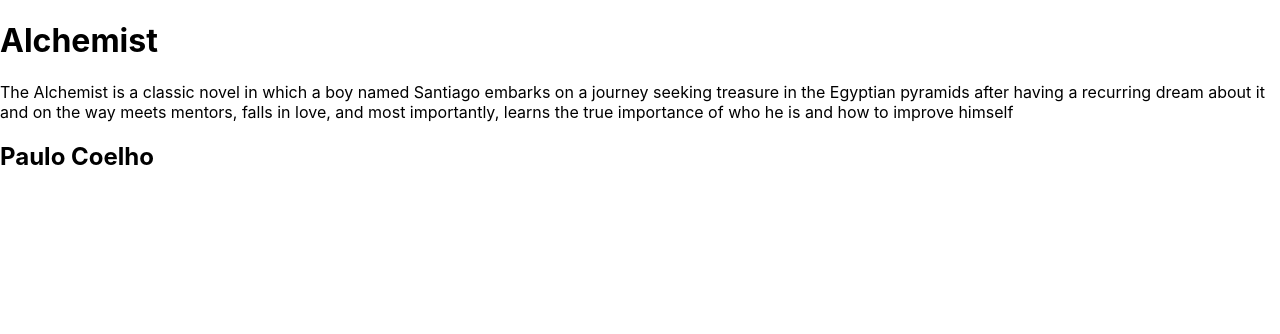
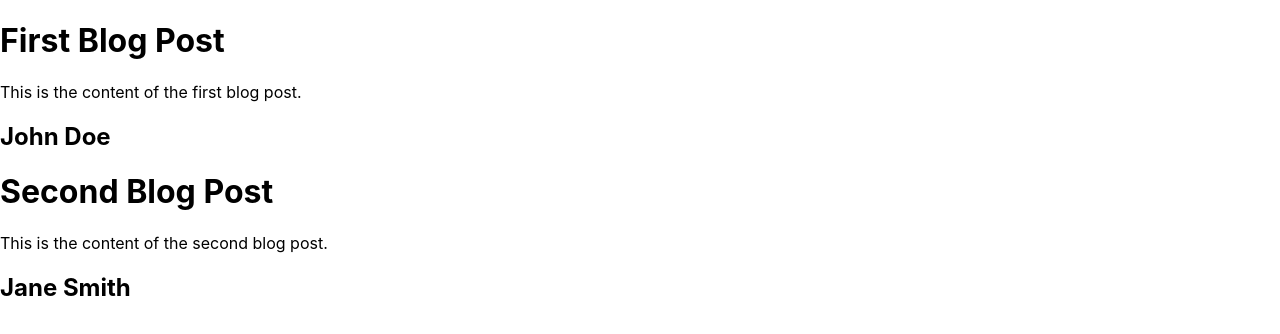
Before and after one commit to deepakkumaravelu/React-Blog-portal, a React (Create React App) app in the folder blogapp/: page / in a window 1280 px wide. Shown: the top 334 px of the page. Built offline with nearby package versions, Linux system fonts and the light colour scheme.

Commit message:
BlogContent js file added

```diff
--- a/blogapp/src/App.js
+++ b/blogapp/src/App.js
@@ -1,9 +1,9 @@
-
+import React from 'react';
 import BlogPost from './components/BlogPost';
 
 function App() {
   return (
-<BlogPost title="Alchemist" content="The Alchemist is a classic novel in which a boy named Santiago embarks on a journey seeking treasure in the Egyptian pyramids after having a recurring dream about it and on the way meets mentors, falls in love, and most importantly, learns the true importance of who he is and how to improve himself" author="Paulo Coelho" />
+<BlogPost/>
   );
 }
 
--- /dev/null
+++ b/blogapp/src/components/BlogData.js
@@ -0,0 +1,14 @@
+const BlogData=[
+    {
+        title: 'First Blog Post',
+        content: 'This is the content of the first blog post.',
+        author: 'John Doe',
+      },
+      {
+        title: 'Second Blog Post',
+        content: 'This is the content of the second blog post.',
+        author: 'Jane Smith',
+      }
+
+];
+export default BlogData;
--- a/blogapp/src/components/BlogPost.js
+++ /dev/null
@@ -1,14 +0,0 @@
-import React from 'react'
-
-const BlogPost = (props) => {
-  return (
-    <div>
-    <h1>{props.title}</h1>
-    <p>{props.content}</p>
-    <h2>{props.author}</h2>
-    </div>
-
-  )
-}
-
-export default BlogPost
--- /dev/null
+++ b/blogapp/src/components/BlogPost.jsx
@@ -0,0 +1,21 @@
+import React from 'react';
+import PostTitle from './PostTitle';
+import PostContent from './PostContent';
+import PostAuthor from './PostAuthor';
+import BlogData from './BlogData';
+
+const BlogPost = () => {
+  return (
+    <div>
+      {BlogData.map((val, index) => (
+        <div key={index}>
+          <PostTitle title={val.title} />
+          <PostContent content={val.content} />
+          <PostAuthor author={val.author} />
+        </div>
+      ))}
+    </div>
+  );
+};
+
+export default BlogPost;
--- /dev/null
+++ b/blogapp/src/components/PostAuthor.jsx
@@ -0,0 +1,9 @@
+import React from 'react'
+
+const PostAuthor = (props) => {
+  return (
+    <h2>{props.author}</h2>
+  )
+}
+
+export default PostAuthor
--- /dev/null
+++ b/blogapp/src/components/PostContent.jsx
@@ -0,0 +1,9 @@
+import React from 'react'
+
+const PostContent = (props) => {
+  return (
+    <p>{props.content}</p>
+  )
+}
+
+export default PostContent
--- /dev/null
+++ b/blogapp/src/components/PostTitle.jsx
@@ -0,0 +1,9 @@
+import React from 'react'
+
+const PostTitle = (props) => {
+  return (
+    <h1>{props.title}</h1>
+  )
+}
+
+export default PostTitle
```
